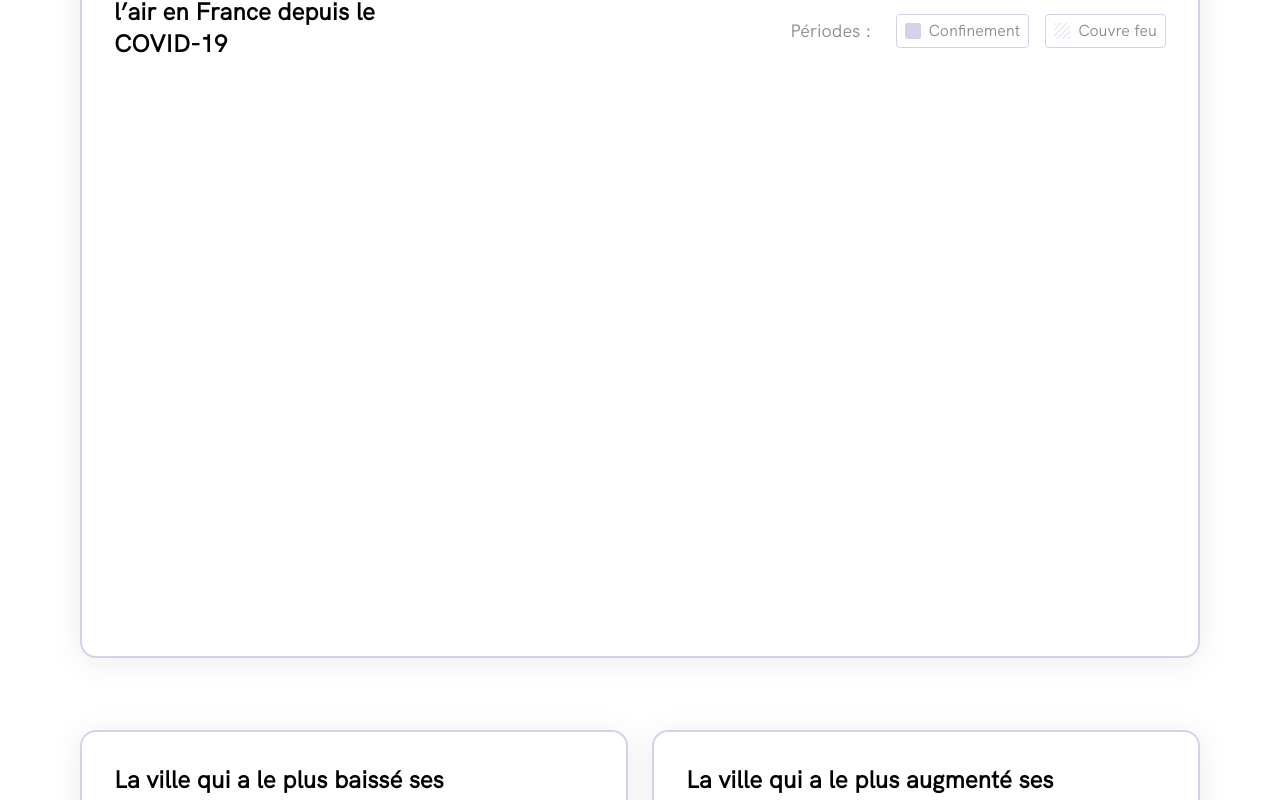
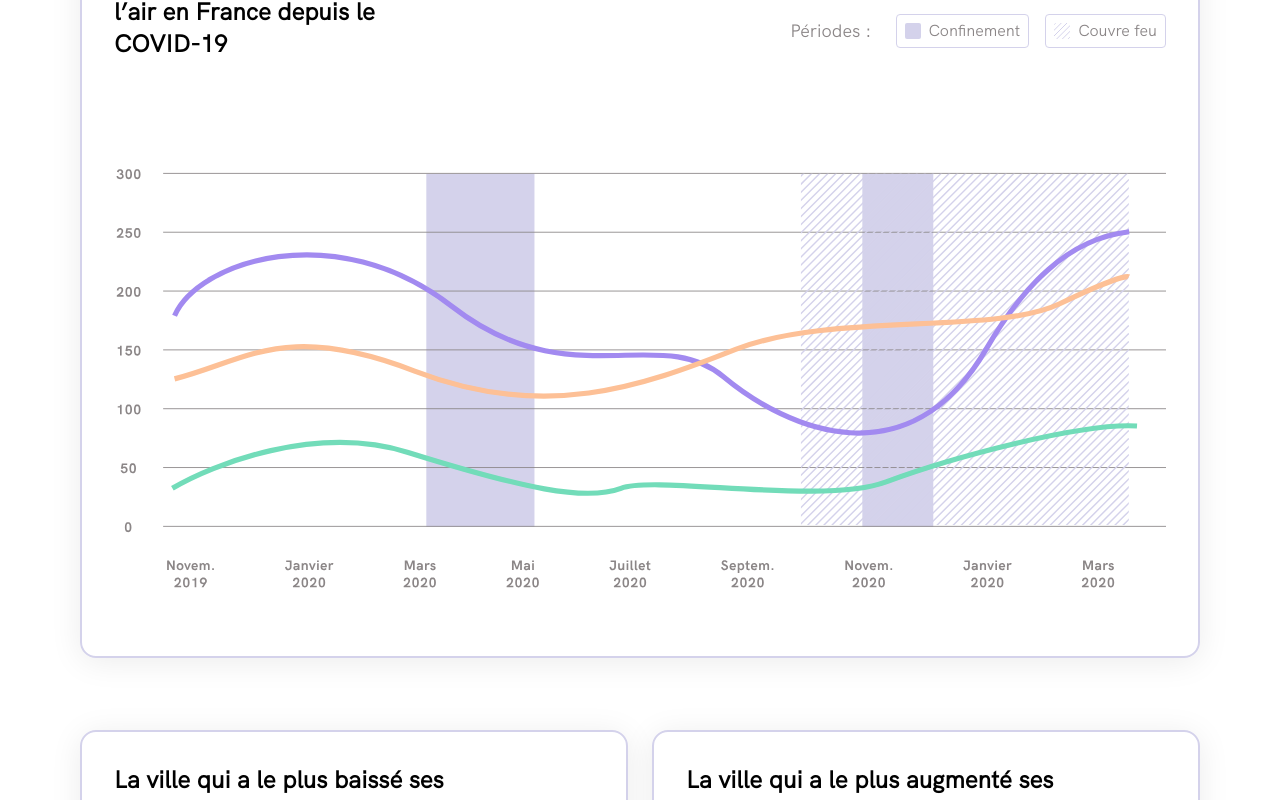
Before and after one commit to eltha9/Data-Design, a Vue app: page / in a window 1280 px wide. Shown: the part 485-1285 px from the top of the page. Built offline with nearby package versions, Linux system fonts and the light colour scheme.

Commit message:
wip graph

```diff
--- a/package.json
+++ b/package.json
@@ -10,7 +10,8 @@
     "@vue-leaflet/vue-leaflet": "^0.6.0",
     "d3": "^6.6.2",
     "leaflet": "^1.7.1",
-    "vue": "^3.0.5"
+    "vue": "^3.0.5",
+    "vue-d3-charts": "^0.2.8"
   },
   "devDependencies": {
     "@vitejs/plugin-vue": "^1.2.1",
--- a/src/components/SubStats/Graph.vue
+++ b/src/components/SubStats/Graph.vue
@@ -36,8 +36,11 @@
 
             </div>
         </div>
-        <div class="graph w-12/12 ">
+        <div class="graph w-12/12 hidden">
 
+        </div>
+        <div class="graph-fake w-12/12 ">
+           <img src="../../assets/fake_graph.svg" alt="">
         </div>
     </section>
 </template>
@@ -45,8 +48,8 @@
 <script>
 import * as d3 from "d3"
 
-
 export default{
+    poData:[10,20,30,25],
     mounted:function () {
 
         let container = document.querySelector('#graph .graph')
@@ -57,6 +60,43 @@ export default{
             .attr("height", '100%')
             .attr('viewBox','0 0 '+Math.min(container.offsetWidth,container.offsetHeight)+' '+Math.min(container.offsetWidth, container.offsetHeight))
             .attr('preserveAspectRatio','xMinYMin')
+
+        var xscale = d3.scaleLinear()
+            .domain([0, 30])
+            .range([0, container.offsetWidth - 100]);
+        // let startDate = new Date('01/01/2020')
+        // let endDate = new Date ('01/03/2021')
+        // var xscale = d3.scaleTime()
+        //     .domain([startDate.getMonth(), endDate.getMonth()] )
+        //     .range([startDate.getMonth(), endDate.getMonth()])
+        //     // .nice()z
+
+        var yscale = d3.scaleLinear()
+                .domain([0, 300])
+                .range([container.offsetHeight-30, 0]);
+
+        var x_axis = d3.axisBottom()
+                .scale(xscale);
+                // .tickFormat(function(d){
+                //     var seconds = d;
+                // var final_seconds = seconds % 60;
+                // var minutes = (seconds - final_seconds) / 60;
+                // var tick_text = minutes.toString() + ":" + ("0" + final_seconds).slice(-2);
+                //     return tick_text;
+                // });
+
+        var y_axis = d3.axisLeft()
+                .scale(yscale);
+
+            graph.append("g")
+            .attr("transform", "translate(50, 10)")
+            .call(y_axis);
+
+        var xAxisTranslate = container.offsetHeight-30 + 10;
+
+        graph.append("g")
+        .attr("transform", "translate(50, " + xAxisTranslate  +")")
+        .call(x_axis)
         // graph.append("rect")
         //     .attr("x",20)
         //     .attr("y",20)
@@ -64,7 +104,8 @@ export default{
             // .attr("height", '100%')
 
 
-    }
+    },
+
 }
 </script>
 
@@ -80,7 +121,7 @@ export default{
     margin-right: 1.5rem;
 }
 
-.graph{
+.graph, .graph-fake{
     margin-top: 4.5rem;
     height: 492px;
 }
@@ -89,5 +130,9 @@ section#graph .graph svg{
     width: 100%;
     height: 100%;
 }
+section#graph .graph-fake img{
+    margin: auto;
+    height: 100%;
+}
 
 </style>
```
Also changed, not shown: src/assets/fake_graph.svg (added), 1 other file (tests, documents, lock files or other folders).
